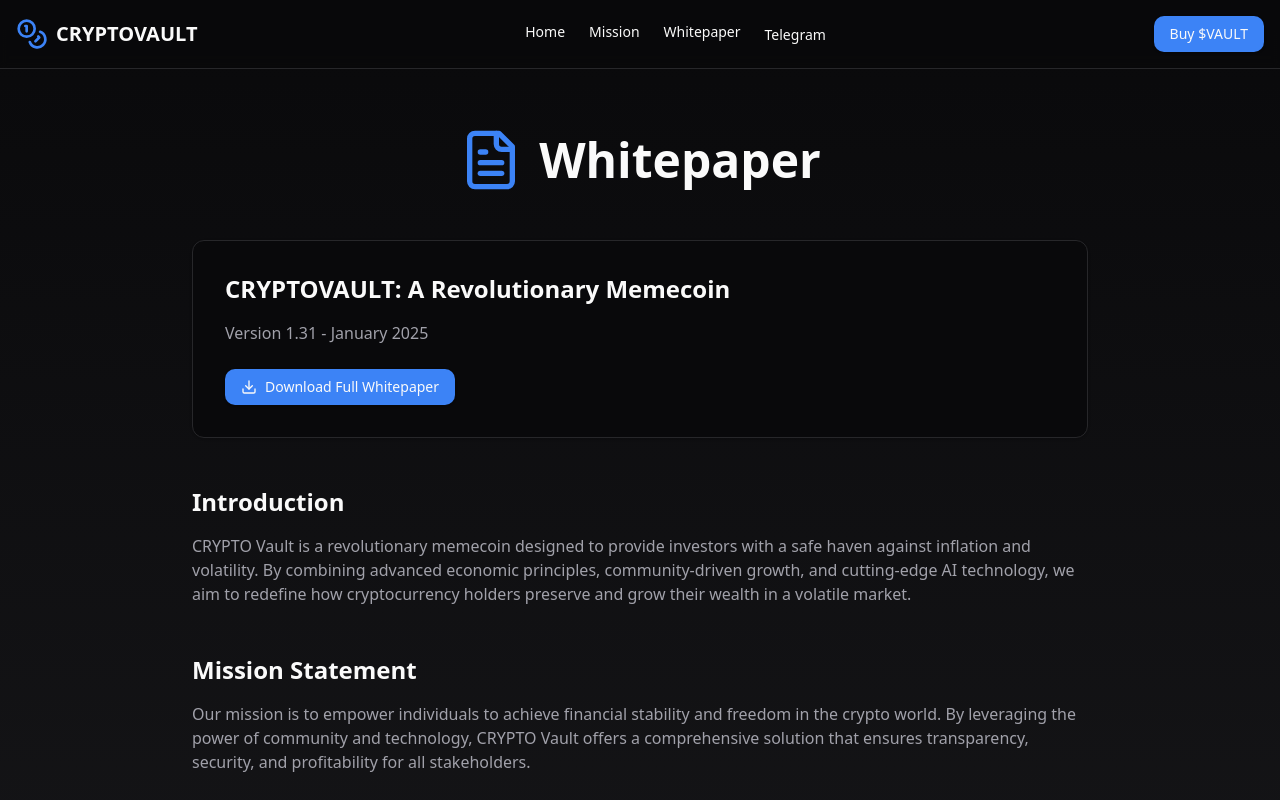
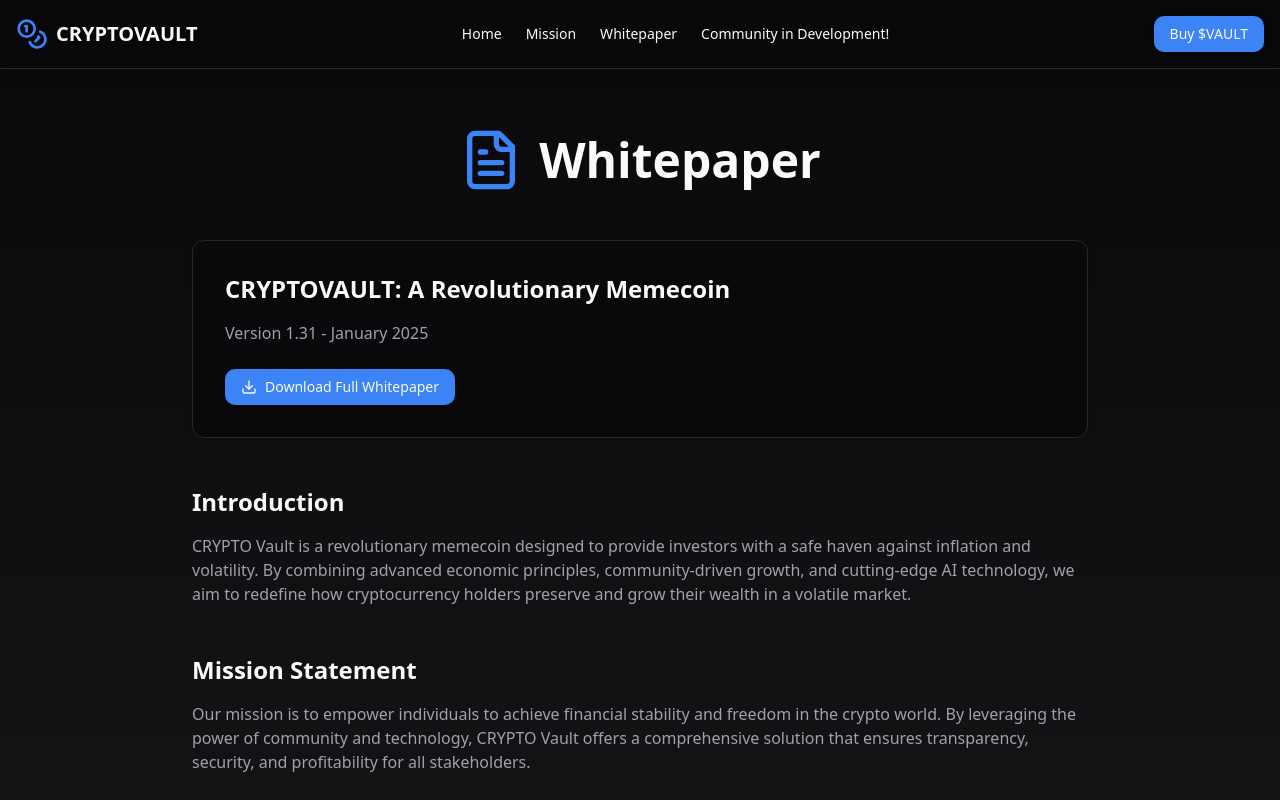
Before and after one commit to crypto-root/cryptovault19-01, a React (Vite) app: page /whitepaper in a window 1280 px wide. Shown: the top 800 px of the page. Built offline with nearby package versions, Linux system fonts and the light colour scheme.

Commit message:
telegram

```diff
--- a/src/App.tsx
+++ b/src/App.tsx
@@ -27,11 +27,9 @@ function App() {
                 <Link to="/whitepaper" className="text-sm font-medium transition-colors hover:text-primary">
                   Whitepaper
                 </Link>
-                <a href='https://t.me/+IUW5eNUmTBA1ZDY0' target="_blank" rel="noopener noreferrer">
-                  <Link to="/" className="text-sm font-medium transition-colors hover:text-primary ">
-                    Telegram
-                  </Link>
-                </a>
+                <Link to="/" className="text-sm font-medium transition-colors hover:text-primary ">
+                  Community in Development!
+                </Link>
               </div>
               <a href="https://pump.fun/coin/D5rhLTWL3Moh9FoHRbssE4uVuHNYGYfPg5iWZ7z8pump" target="_blank" rel="noopener noreferrer">
                 <Button variant="default">Buy $VAULT</Button>
--- a/src/pages/Home.tsx
+++ b/src/pages/Home.tsx
@@ -106,9 +106,9 @@ function Home() {
             <svg xmlns="http://www.w3.org/2000/svg" viewBox="0 0 24 24" width='1.5em' height='1.5em'><path fill="currentColor" d="M19.27 5.33C17.94 4.71 16.5 4.26 15 4a.1.1 0 0 0-.07.03c-.18.33-.39.76-.53 1.09a16.1 16.1 0 0 0-4.8 0c-.14-.34-.35-.76-.54-1.09c-.01-.02-.04-.03-.07-.03c-1.5.26-2.93.71-4.27 1.33c-.01 0-.02.01-.03.02c-2.72 4.07-3.47 8.03-3.1 11.95c0 .02.01.04.03.05c1.8 1.32 3.53 2.12 5.24 2.65c.03.01.06 0 .07-.02c.4-.55.76-1.13 1.07-1.74c.02-.04 0-.08-.04-.09c-.57-.22-1.11-.48-1.64-.78c-.04-.02-.04-.08-.01-.11c.11-.08.22-.17.33-.25c.02-.02.05-.02.07-.01c3.44 1.57 7.15 1.57 10.55 0c.02-.01.05-.01.07.01c.11.09.22.17.33.26c.04.03.04.09-.01.11c-.52.31-1.07.56-1.64.78c-.04.01-.05.06-.04.09c.32.61.68 1.19 1.07 1.74c.03.01.06.02.09.01c1.72-.53 3.45-1.33 5.25-2.65c.02-.01.03-.03.03-.05c.44-4.53-.73-8.46-3.1-11.95c-.01-.01-.02-.02-.04-.02M8.52 14.91c-1.03 0-1.89-.95-1.89-2.12s.84-2.12 1.89-2.12c1.06 0 1.9.96 1.89 2.12c0 1.17-.84 2.12-1.89 2.12m6.97 0c-1.03 0-1.89-.95-1.89-2.12s.84-2.12 1.89-2.12c1.06 0 1.9.96 1.89 2.12c0 1.17-.83 2.12-1.89 2.12"/></svg>
               <span>SOON!</span>
             </Button>
-            <Button variant="outline" size="lg" className="space-x-2">
+            <Button onClick={() => window.open("https://t.me/+IUW5eNUmTBA1ZDY0", "_blank", "noopener,noreferrer")} variant="outline" size="lg" className="space-x-2">
             <svg xmlns="http://www.w3.org/2000/svg" viewBox="0 0 24 24" width='1.5em' height='1.5em'><path fill="currentColor" d="M12 2C6.48 2 2 6.48 2 12s4.48 10 10 10s10-4.48 10-10S17.52 2 12 2m4.64 6.8c-.15 1.58-.8 5.42-1.13 7.19c-.14.75-.42 1-.68 1.03c-.58.05-1.02-.38-1.58-.75c-.88-.58-1.38-.94-2.23-1.5c-.99-.65-.35-1.01.22-1.59c.15-.15 2.71-2.48 2.76-2.69a.2.2 0 0 0-.05-.18c-.06-.05-.14-.03-.21-.02c-.09.02-1.49.95-4.22 2.79c-.4.27-.76.41-1.08.4c-.36-.01-1.04-.2-1.55-.37c-.63-.2-1.12-.31-1.08-.66c.02-.18.27-.36.74-.55c2.92-1.27 4.86-2.11 5.83-2.51c2.78-1.16 3.35-1.36 3.73-1.36c.08 0 .27.02.39.12c.1.08.13.19.14.27c-.01.06.01.24 0 .38"/></svg>
-              <span>SOON!</span>
+              <span>Telegram</span>
             </Button>
             <Button onClick={() => window.open("https://x.com/CryptoVaultHODL", "_blank", "noopener,noreferrer")} variant="outline" size="lg" className="space-x-2">
               <svg xmlns="http://www.w3.org/2000/svg" viewBox="0 0 24 24" width='1em' height='1em'><path fill="currentColor" d="M13.302 3.525a5.071 5.071 0 1 1 7.172 7.172l-9.778 9.778a5.071 5.071 0 0 1-7.172-7.172zm6.111 1.061a3.57 3.57 0 0 0-5.05 0l-4.359 4.359l5.05 5.05l4.36-4.359a3.57 3.57 0 0 0 0-5.05m-8.606 13.691a.75.75 0 0 0-1.06-1.06l-1.441 1.44a1.5 1.5 0 0 1-2.1.022l-.017-.016a.75.75 0 1 0-1.039 1.082l.017.016a3 3 0 0 0 4.2-.043z"/></svg>
```
